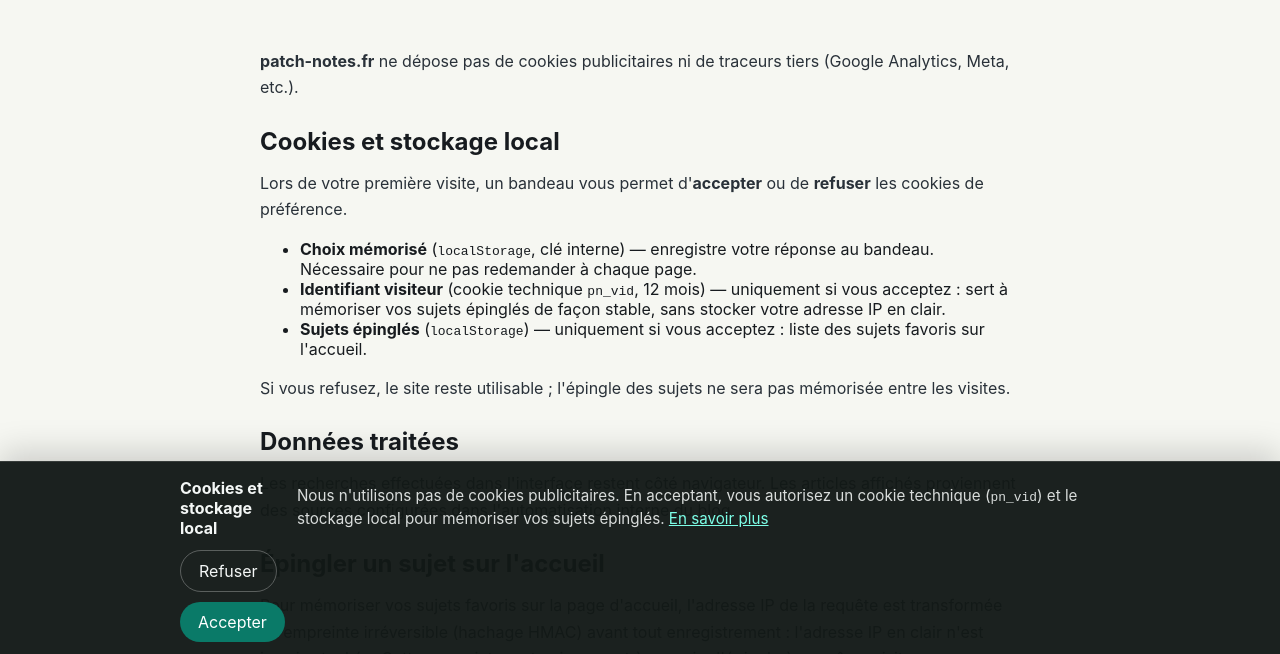
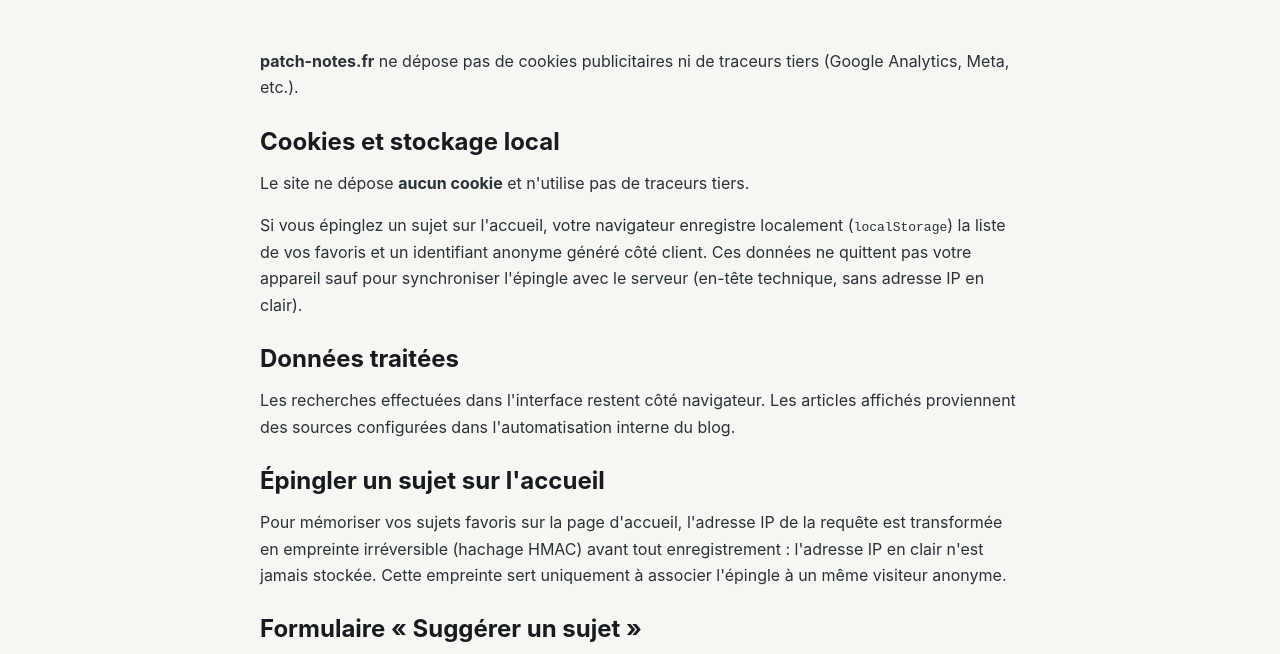
Before and after one commit to jules-crevoisier/patch-notes, a website: page blog/public/confidentialite.html in a window 1280 px wide. Shown: the part 142-796 px from the top of the page. Drawn offline with Linux system fonts and the light colour scheme.

Commit message:
remove | bandeau cookies et cookie pn_vid
Epingle via localStorage uniquement, page confidentialite simplifiee.

```diff
--- a/blog/public/confidentialite.html
+++ b/blog/public/confidentialite.html
@@ -24,13 +24,8 @@
       <p><strong>patch-notes.fr</strong> ne dépose pas de cookies publicitaires ni de traceurs tiers (Google Analytics, Meta, etc.).</p>
 
       <h2>Cookies et stockage local</h2>
-      <p>Lors de votre première visite, un bandeau vous permet d'<strong>accepter</strong> ou de <strong>refuser</strong> les cookies de préférence.</p>
-      <ul>
-        <li><strong>Choix mémorisé</strong> (<code>localStorage</code>, clé interne) — enregistre votre réponse au bandeau. Nécessaire pour ne pas redemander à chaque page.</li>
-        <li><strong>Identifiant visiteur</strong> (cookie technique <code>pn_vid</code>, 12 mois) — uniquement si vous acceptez : sert à mémoriser vos sujets épinglés de façon stable, sans stocker votre adresse IP en clair.</li>
-        <li><strong>Sujets épinglés</strong> (<code>localStorage</code>) — uniquement si vous acceptez : liste des sujets favoris sur l'accueil.</li>
-      </ul>
-      <p>Si vous refusez, le site reste utilisable&nbsp;; l'épingle des sujets ne sera pas mémorisée entre les visites.</p>
+      <p>Le site ne dépose <strong>aucun cookie</strong> et n'utilise pas de traceurs tiers.</p>
+      <p>Si vous épinglez un sujet sur l'accueil, votre navigateur enregistre localement (<code>localStorage</code>) la liste de vos favoris et un identifiant anonyme généré côté client. Ces données ne quittent pas votre appareil sauf pour synchroniser l'épingle avec le serveur (en-tête technique, sans adresse IP en clair).</p>
 
       <h2>Données traitées</h2>
       <p>Les recherches effectuées dans l'interface restent côté navigateur. Les articles affichés proviennent des sources configurées dans l'automatisation interne du blog.</p>
@@ -52,7 +47,7 @@
       <p>Les récaps peuvent être générés ou assistés par IA à partir de titres, extraits et liens publics. Ces traitements servent uniquement à produire une synthèse éditoriale courte.</p>
 
       <h2>Évolution</h2>
-      <p>Si des comptes, statistiques ou services tiers sont ajoutés, cette page et le bandeau cookies seront mis à jour.</p>
+      <p>Si des comptes, statistiques ou services tiers sont ajoutés, cette page sera mise à jour.</p>
     </main>
     <footer class="site-footer">
       <a href="/">Accueil</a>
@@ -61,6 +56,5 @@
       <a href="/confidentialite">Confidentialité</a>
       <a href="/suggerer">Suggérer un sujet</a>
     </footer>
-    <script src="/cookie-consent.js"></script>
   </body>
 </html>
--- a/blog/public/cookie-consent.js
+++ /dev/null
@@ -1,99 +0,0 @@
-/**
- * Bandeau cookies RGPD — choix mémorisé localement (exempt CNIL : preuve du consentement).
- * Les cookies de préférence (épingle, identifiant visiteur) ne sont déposés qu'après acceptation.
- */
-(function initCookieConsent(global) {
-  const CONSENT_KEY = "patch-notes.cookieConsent.v1";
-  const CONSENT_EVENT = "patch-notes:cookie-consent";
-
-  function readChoice() {
-    try {
-      const value = global.localStorage.getItem(CONSENT_KEY);
-      return value === "accepted" || value === "refused" ? value : "";
-    } catch {
-      return "";
-    }
-  }
-
-  function writeChoice(value) {
-    try {
-      global.localStorage.setItem(CONSENT_KEY, value);
-    } catch {
-      // Si localStorage est indisponible, on ne dépose pas de cookies de préférence.
-    }
-  }
-
-  function hasPreferenceConsent() {
-    return readChoice() === "accepted";
-  }
-
-  function notifyChoice(status) {
-    global.dispatchEvent(new CustomEvent(CONSENT_EVENT, { detail: { status } }));
-  }
-
-  function removeBanner() {
-    const node = global.document.getElementById("cookie-consent");
-    if (node) node.remove();
-  }
-
-  function applyChoice(status) {
-    writeChoice(status);
-    removeBanner();
-    notifyChoice(status);
-  }
-
-  function renderBanner() {
-    if (global.document.getElementById("cookie-consent")) return;
-
-    const banner = global.document.createElement("aside");
-    banner.id = "cookie-consent";
-    banner.className = "cookie-consent";
-    banner.setAttribute("role", "dialog");
-    banner.setAttribute("aria-labelledby", "cookie-consent-title");
-    banner.setAttribute("aria-describedby", "cookie-consent-desc");
-    banner.innerHTML = `
-      <div class="cookie-consent__inner">
-        <p id="cookie-consent-title" class="cookie-consent__title">Cookies et stockage local</p>
-        <p id="cookie-consent-desc" class="cookie-consent__text">
-          Nous n'utilisons pas de cookies publicitaires. En acceptant, vous autorisez un cookie technique
-          (<code>pn_vid</code>) et le stockage local pour mémoriser vos sujets épinglés.
-          <a href="/confidentialite">En savoir plus</a>
-        </p>
-        <div class="cookie-consent__actions">
-          <button type="button" class="cookie-consent__btn cookie-consent__btn--ghost" data-choice="refused">Refuser</button>
-          <button type="button" class="cookie-consent__btn cookie-consent__btn--primary" data-choice="accepted">Accepter</button>
-        </div>
-      </div>
-    `;
-
-    banner.addEventListener("click", (event) => {
-      const button = event.target.closest("[data-choice]");
-      if (!button) return;
-      applyChoice(button.dataset.choice);
-    });
-
-    global.document.body.append(banner);
-  }
-
-  function openBanner() {
-    renderBanner();
-  }
-
-  function boot() {
-    const choice = readChoice();
-    if (!choice) renderBanner();
-    else notifyChoice(choice);
-  }
-
-  global.PatchNotesCookieConsent = {
-    hasPreferenceConsent,
-    readChoice,
-    openBanner,
-  };
-
-  if (global.document.readyState === "loading") {
-    global.document.addEventListener("DOMContentLoaded", boot);
-  } else {
-    boot();
-  }
-})(window);
--- a/blog/public/styles.css
+++ b/blog/public/styles.css
@@ -457,87 +457,6 @@ h3 {
   padding: 10px;
 }
 
-/* Bandeau cookies */
-.cookie-consent {
-  position: fixed;
-  inset: auto 0 0;
-  z-index: 1000;
-  padding: 16px;
-  background: rgba(18, 24, 22, 0.96);
-  color: #f4f7f6;
-  border-top: 1px solid rgba(255, 255, 255, 0.12);
-  box-shadow: 0 -8px 32px rgba(0, 0, 0, 0.18);
-}
-
-.cookie-consent__inner {
-  max-width: 920px;
-  margin: 0 auto;
-  display: grid;
-  gap: 12px;
-}
-
-.cookie-consent__title {
-  margin: 0;
-  font-size: 1rem;
-  font-weight: 700;
-}
-
-.cookie-consent__text {
-  margin: 0;
-  color: rgba(244, 247, 246, 0.88);
-  line-height: 1.5;
-  font-size: 0.95rem;
-}
-
-.cookie-consent__text a {
-  color: #7dffe8;
-}
-
-.cookie-consent__text code {
-  font-size: 0.85em;
-}
-
-.cookie-consent__actions {
-  display: flex;
-  flex-wrap: wrap;
-  gap: 10px;
-}
-
-.cookie-consent__btn {
-  border: 0;
-  border-radius: 999px;
-  padding: 10px 18px;
-  font: inherit;
-  cursor: pointer;
-}
-
-.cookie-consent__btn--primary {
-  background: var(--accent, #0a7a68);
-  color: #fff;
-}
-
-.cookie-consent__btn--ghost {
-  background: transparent;
-  color: #f4f7f6;
-  border: 1px solid rgba(255, 255, 255, 0.28);
-}
-
-.cookie-consent__btn:focus-visible {
-  outline: 2px solid #7dffe8;
-  outline-offset: 2px;
-}
-
-@media (min-width: 720px) {
-  .cookie-consent__inner {
-    grid-template-columns: 1fr auto;
-    align-items: center;
-  }
-
-  .cookie-consent__actions {
-    justify-self: end;
-  }
-}
-
 .hub-pin-hint {
   margin: 10px 0 0;
   color: var(--muted);
--- a/blog/server.js
+++ b/blog/server.js
@@ -296,8 +296,7 @@ function renderSiteFooter({ isHome = false } = {}) {
 }
 
 function renderBodyScripts(extraScripts = []) {
-  const scripts = ['<script src="/cookie-consent.js"></script>', ...extraScripts];
-  return scripts.join("\n    ");
+  return extraScripts.join("\n    ");
 }
 
 function renderTopicPinButton(topic, { pinnedByMe = false } = {}) {
```
Also changed, not shown: blog/public/a-propos.html (+0 -1 lines), blog/public/hub.js (+0 -9 lines), blog/public/mentions-legales.html (+0 -1 lines), blog/public/pin-store.js (+5 -51 lines).
